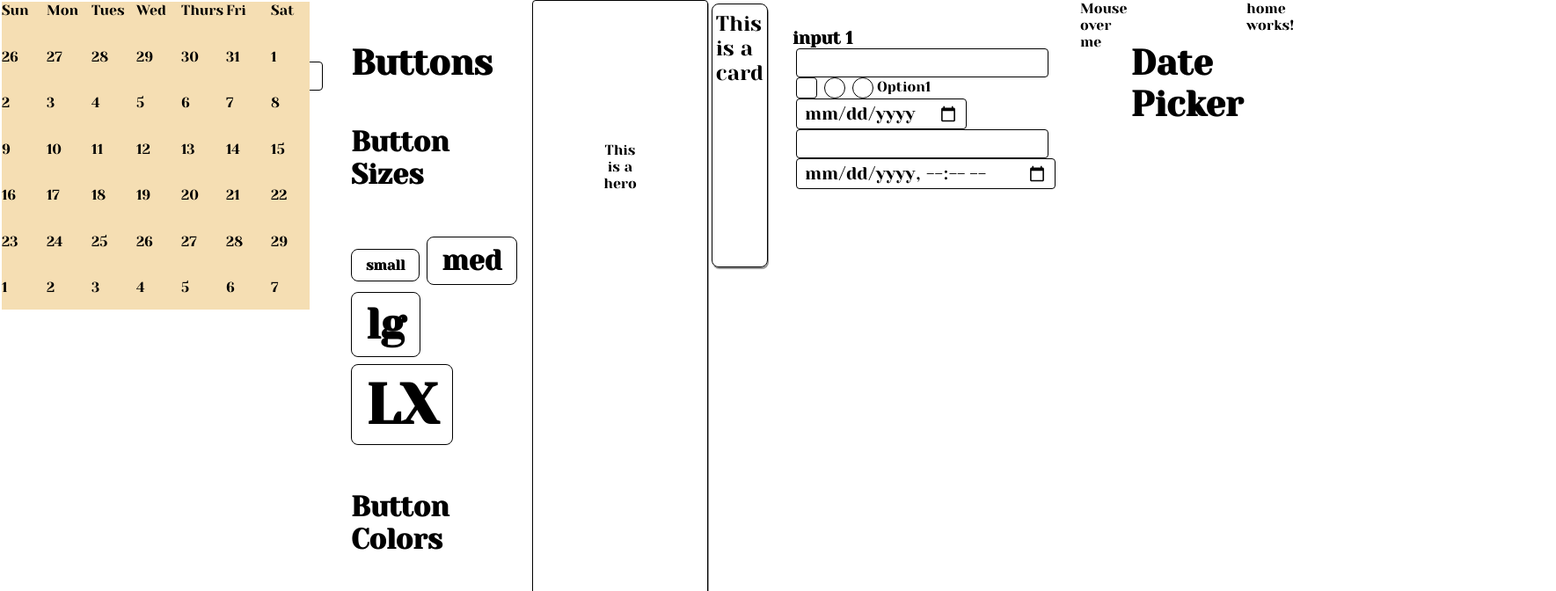
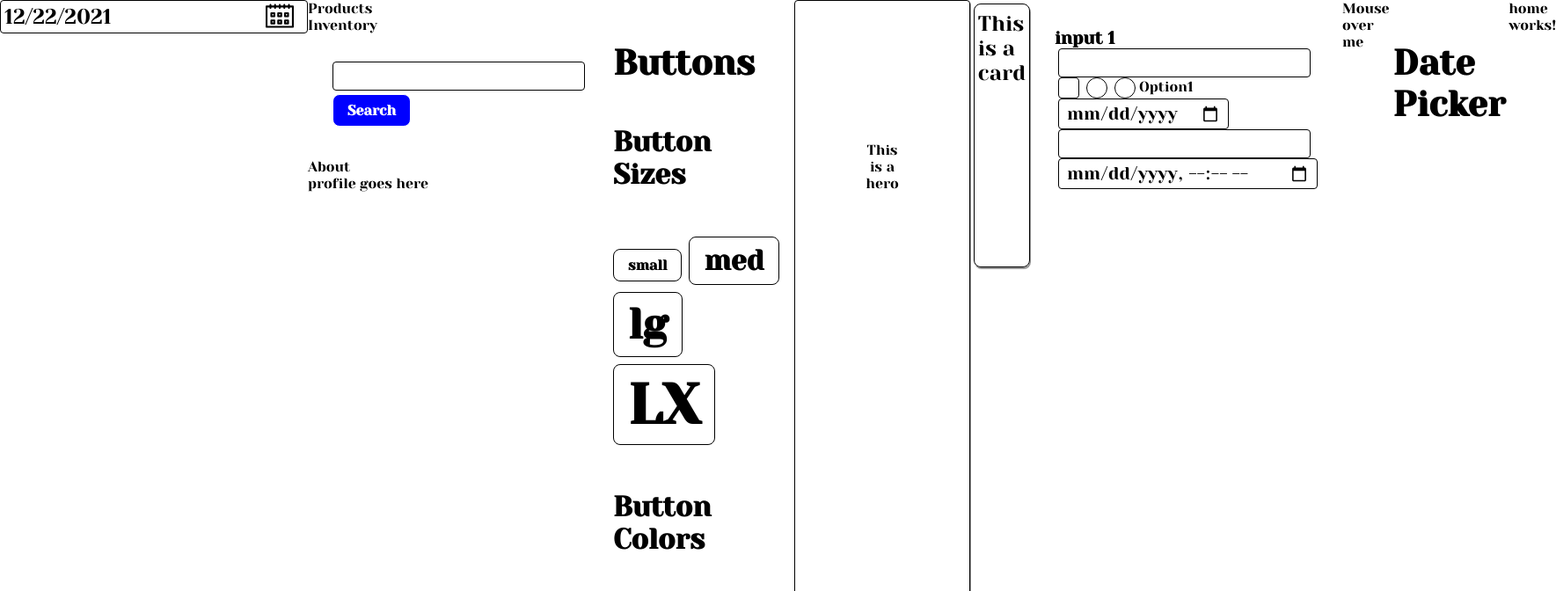
Before and after one commit to hawkeyelz/nonnis-ui, an Angular app: page /home in a window 1280 px wide. Shown: the top 672 px of the page at 88% size, 1769 px wide, since content can reach past the window. Built offline with nearby package versions, Linux system fonts and the light colour scheme.

Commit message:
date picker almost done. Click's working to choose dates

```diff
--- a/src/app/app.module.ts
+++ b/src/app/app.module.ts
@@ -1,5 +1,6 @@
 import { NgModule } from '@angular/core';
 import { BrowserModule } from '@angular/platform-browser';
+import { FormsModule } from '@angular/forms';
 
 import { AppRoutingModule } from './app-routing.module';
 import { AppComponent } from './app.component';
@@ -27,7 +28,8 @@ import {DatesService} from './services/dates.service';
   ],
   imports: [
     BrowserModule,
-    AppRoutingModule
+    AppRoutingModule,
+    FormsModule
   ],
   providers: [DatesService],
   bootstrap: [AppComponent]
--- a/src/app/components/date-picker/date-picker.component.html
+++ b/src/app/components/date-picker/date-picker.component.html
@@ -1,5 +1,17 @@
 <div class="date-picker-container">
-  <div class="date-picker-grid">
+  <input
+    type="text"
+    class="dateInput"
+    value=""
+    placeholder="MM/DD/YYYY"
+    [(ngModel)]="currentDate"
+  />
+  <button
+    class="dpBtn"
+    alt="open datepicker"
+    (click)="datePickerClick()"
+  ></button>
+  <div class="date-picker-grid" [ngClass]="{ hidden: !togglePicker }">
     <div>Sun</div>
     <div>Mon</div>
     <div>Tues</div>
@@ -7,9 +19,15 @@
     <div>Thurs</div>
     <div>Fri</div>
     <div>Sat</div>
-    <div *ngFor="let date of dates">
-      <span class="day">{{date.date.getDate()}}</span>
+    <div (click)="dateClick(date.date)" class="date" *ngFor="let date of dates"  [ngClass]="{
+      current: date.special.current,
+      holiday: date.special.holiday,
+      important: date.special.important
+    }">
+      <span
+        class="day"
+       >{{ date.date.getDate()}}</span
+      >
     </div>
   </div>
-HERE
 </div>
--- a/src/app/components/date-picker/date-picker.component.less
+++ b/src/app/components/date-picker/date-picker.component.less
@@ -1,23 +1,87 @@
 .date-picker-container {
-  display: inline-block;
+  display: inline-flex;
+  vertical-align: middle;
   position: relative;
-  padding: 2px;
-  margin: 2px;
+  width: 350px;
+}
+.dateInput{
+  display: block;
+  position: relative;
+  font-size: 1.5rem;
+  padding: .25rem;
+  border: 1px solid;
+  border-radius: 4px;
+  width: 100%;
+}
+
+.dpBtn {
+  display: block;
+  background-size: cover;
+  background-image: url('../../../webfonts/calendar.svg');
+  position: absolute;
+  padding: 1rem;
+  top: .125rem;
+  right: 1rem;
+  z-index: 3;
 }
 
 .date-picker-grid {
   display: grid;
   width: 350px;
   height: 350px;
+  padding: 2px;
   grid-template-columns: 14% 14% 14% 14% 14% 14% 14%;
-  column-gap: 2px;
-  grid-template-rows: 15% 15% 15% 15% 15% 15%;
+  // grid-template-rows: 14% 14% 14% 14% 14% 14%;
   position: absolute;
-  top: 0px;
+  top: 2.5rem;
   left: 0px;
-  background-color: wheat;
+  background-color: white;
 }
 
 .day {
   font: bold;
+  padding: .75rem;
 }
+
+.date {
+  padding: 0px;
+  margin: 0px;
+  width: 100%;
+  text-align: center;
+  height: 100%;
+  padding-top:1rem;
+  border: 3px solid white;
+}
+.date:hover {
+  text-align: center;
+  cursor:pointer;
+  background-color: lightblue;
+  border-radius: 3px;
+}
+
+.hidden {
+  display: none;
+}
+
+.show {
+  display: grid;
+}
+
+.date>.holiday{
+  color: rgb(255, 0, 0);
+}
+
+.date.current {
+  background-color: rgb(0, 0, 255);
+  color: white;
+}
+
+.date.current:hover {
+  background-color: darkslategrey;
+  border-color: yellow;
+  color: white;
+}
+
+.important {
+  color: rgb(172, 255, 47);
+}
--- a/src/app/components/date-picker/date-picker.component.ts
+++ b/src/app/components/date-picker/date-picker.component.ts
@@ -1,4 +1,5 @@
 import { Component, OnInit } from '@angular/core';
+import { NgModel } from '@angular/forms';
 import { Day } from 'src/app/interfaces/dates';
 import {DatesService}from '../../services/dates.service';
 
@@ -8,11 +9,26 @@ import {DatesService}from '../../services/dates.service';
   styleUrls: ['./date-picker.component.less']
 })
 export class DatePickerComponent implements OnInit {
+  currentDate:String;
+  togglePicker: boolean = false;
   dates: Day[] = [];
   constructor(datesSrv: DatesService) {
-    this.dates = datesSrv.getDaysOfTheMonth(2, 2020);
+    const date = new Date;
+    this.currentDate = `${date.getUTCMonth()+1}/${date.getUTCDate()}/${date.getFullYear()}`;
+    this.dates = datesSrv.getDaysOfTheMonth(new Date());
    }
   ngOnInit(): void {
   }
 
+  datePickerClick(){
+    this.togglePicker = !this.togglePicker;
+  }
+
+  dateClick(date:Date){
+    this.togglePicker = false;
+    this.currentDate = `${date.getUTCMonth()+1}/${date.getUTCDate()}/${date.getUTCFullYear()}`;
+  }
+
+
+
 }
--- a/src/app/interfaces/dates.ts
+++ b/src/app/interfaces/dates.ts
@@ -1,6 +1,6 @@
+import { specialDate } from "./specialDate";
+
 export interface Day {
   date: Date;
-  currentDay: boolean;
-  holiday: boolean;
-  important: boolean;
+  special: specialDate
 }
--- /dev/null
+++ b/src/app/interfaces/specialDate.ts
@@ -0,0 +1,5 @@
+export interface specialDate {
+  current: boolean;
+  holiday: boolean;
+  important: boolean;
+}
--- a/src/app/services/dates.service.ts
+++ b/src/app/services/dates.service.ts
@@ -1,72 +1,114 @@
 import { Injectable } from '@angular/core';
 import { Day } from '../interfaces/dates';
+import { specialDate } from '../interfaces/specialDate';
 
 @Injectable({
-  providedIn: 'root'
+  providedIn: 'root',
 })
 export class DatesService {
-  ImportantDays:Date[]=[];
-  Holidays: Date[]=[];
+  ImportantDays: Date[] = [];
+  Holidays: Date[] = [];
   today: Date;
-  constructor(){
+  constructor() {
     this.today = new Date();
   }
 
-  getDaysOfTheMonth(month:number, year:number):Day[]{
-    const startDate = `${year}/${month}/${1}`;
+  getDaysOfTheMonth(date: Date): Day[] {
+    const startDate = `${date.getFullYear()}/${date.getMonth() + 1}/${1}`;
     const selectedDate = new Date(startDate);
     const startingDate = new Date(startDate);
-    const daysInTheMonth:number = new Date(year, month, 0).getDate();
-    let days:Day[] = [];
+    const daysInTheMonth: number = new Date(
+      date.getFullYear(),
+      date.getMonth() + 1,
+      0
+    ).getDate();
+    let days: Day[] = [];
 
-    for(let i=1; i < daysInTheMonth+1; i++){
-    const  nextDate = new Date(startingDate.setDate(i))
+    for (let i = 1; i < daysInTheMonth + 1; i++) {
+      const nextDate = new Date(startingDate.setDate(i));
       days.push({
-        holiday: this.Holidays.includes(nextDate),
-        currentDay: this.today == nextDate,
-        important: this.ImportantDays.includes(nextDate),
-        date: nextDate
+        special: this.isSpecialDate(nextDate),
+        date: nextDate,
       });
     }
 
-    if (selectedDate.getDay()>0){
-      days = [...this.PreviousMonthEndDays(selectedDate.getDay(), selectedDate) ,...days]
+    if (selectedDate.getDay() > 0) {
+      days = [
+        ...this.PreviousMonthEndDays(selectedDate.getDay(), selectedDate),
+        ...days,
+      ];
     }
 
-    if (days.length < 42){
-      days = [...days, ...this.nextMonthStartDays(42-days.length, selectedDate)];
+    if (days.length < 42) {
+      days = [
+        ...days,
+        ...this.nextMonthStartDays(42 - days.length, selectedDate),
+      ];
     }
     return days;
   }
 
-  PreviousMonthEndDays(numDays:number, startDate: Date):Day[]{
-    let endDays:Day[] = [];
-    for(let i=0; i<numDays; i++){
+  PreviousMonthEndDays(numDays: number, startDate: Date): Day[] {
+    let endDays: Day[] = [];
+    for (let i = 0; i < numDays; i++) {
       const previousDate = new Date(startDate);
       previousDate.setDate(-i);
       endDays.push({
-        currentDay: this.today == previousDate,
-        holiday: this.Holidays.includes(previousDate),
-        important: this.ImportantDays.includes(previousDate),
-        date: previousDate
+        special: this.isSpecialDate(previousDate),
+        date: previousDate,
       });
     }
     return endDays.reverse();
   }
 
-  nextMonthStartDays(numDays:number, startingDate: Date):Day[]{
-    let startDays:Day[] = [];
+  nextMonthStartDays(numDays: number, startingDate: Date): Day[] {
+    let startDays: Day[] = [];
     const nextMonth = new Date(startingDate);
     nextMonth.setMonth(nextMonth.getMonth() + 1);
-    for (let i=1; i<numDays+1; i++){
-      const nextDay:Date = new Date(nextMonth.setDate(i));
+    for (let i = 1; i < numDays + 1; i++) {
+      const nextDay: Date = new Date(nextMonth.setDate(i));
       startDays.push({
-        currentDay: this.today == nextDay,
-        holiday: this.Holidays.includes(nextDay),
-        important: this.ImportantDays.includes(nextDay),
-        date: nextDay
+        special: this.isSpecialDate(nextDay),
+        date: nextDay,
       });
     }
     return startDays;
   }
+
+  isSpecialDate(date: Date): specialDate {
+    let sd: specialDate = {
+      current: false,
+      holiday: false,
+      important: false,
+    };
+    const today = new Date();
+    if (this.compairDates(today, date)) {
+      sd.current = true;
+      return sd;
+    }
+
+    for (let i = 0; i < this.Holidays.length; i++) {
+      if (this.compairDates(this.Holidays[i], date)) {
+        sd.holiday = true;
+        return sd;
+        break;
+      }
+    }
+
+    for (let i = 0; i < this.ImportantDays.length; i++) {
+      if (this.compairDates(this.ImportantDays[i], date)) {
+        sd.important = true;
+        return sd;
+        break;
+      }
+    }
+
+    return sd;
+  }
+
+  compairDates(date1: Date, date2: Date): boolean {
+    let d1: string = `${date1.getMonth()} ${date1.getDate()} ${date1.getFullYear()}`;
+    let d2: string = `${date2.getMonth()} ${date2.getDate()} ${date2.getFullYear()}`;
+    return d1 === d2;
+  }
 }
```
Also changed, not shown: src/webfonts/calendar.gif (added), src/webfonts/calendar.svg (added).
